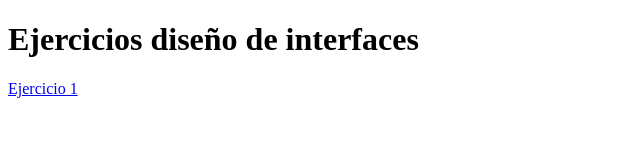
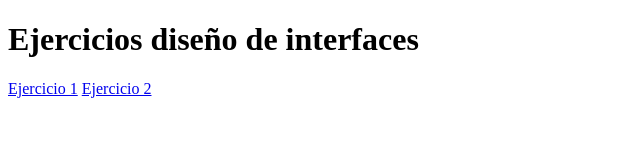
Before and after one commit to gabrizz8998/dise-o_interfaces, a plain HTML site: page index.html in a window 1280 px wide. Shown: the full height of the page, 0-640 px from the left. Drawn offline with Linux system fonts and the light colour scheme.

Commit message:
Update index.html

```diff
--- a/index.html
+++ b/index.html
@@ -9,6 +9,7 @@
 <body>
     <h1>Ejercicios diseño de interfaces</h1>
     <a href="https://gabrizz8998.github.io/dise-o_interfaces/ejercicio1/ejercicio.html">Ejercicio 1</a>
+    <a href="https://gabrizz8998.github.io/dise-o_interfaces/ejercicio2/formulario.html">Ejercicio 2</a>
 
 </body>
 </html>
```
